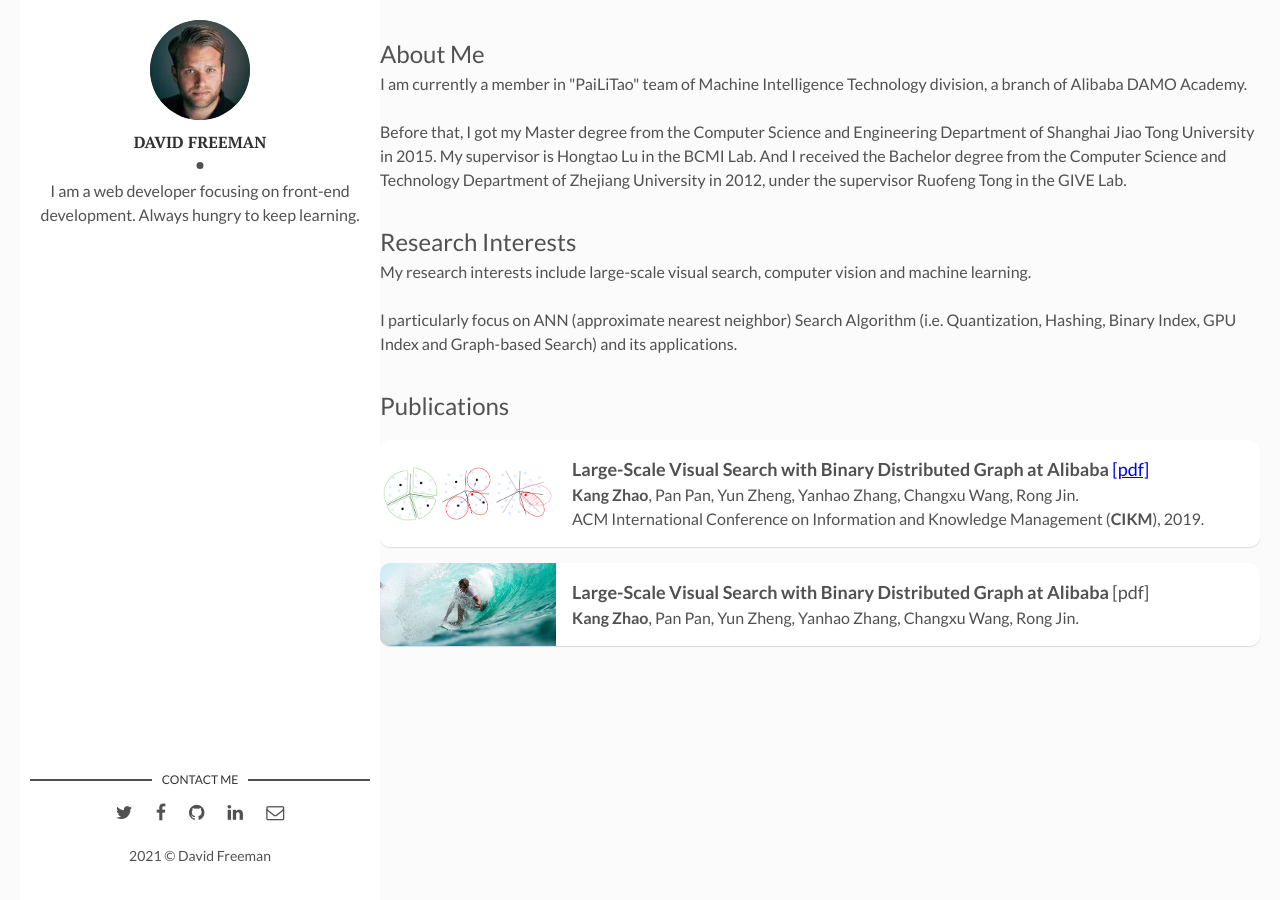
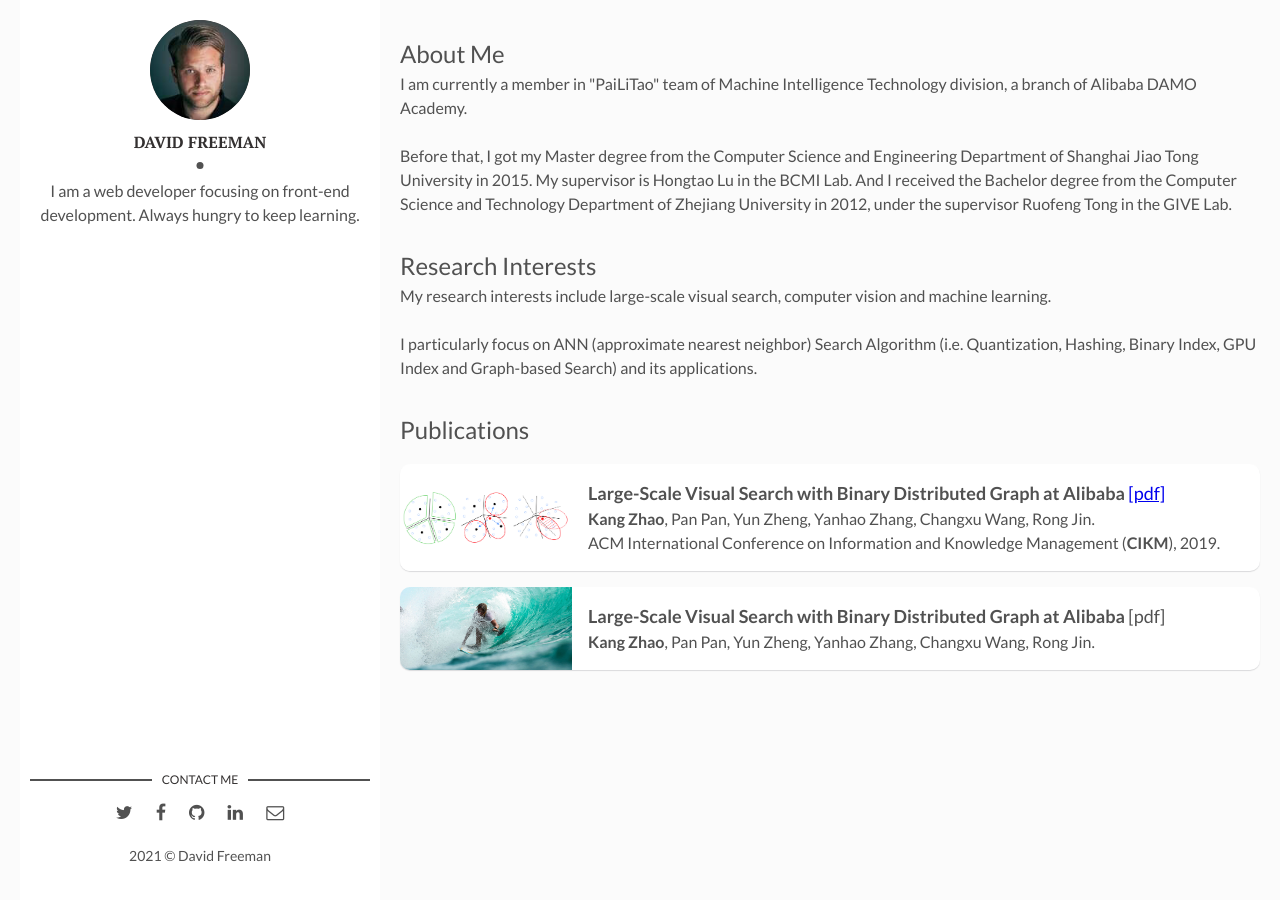
Before and after one commit to kangzhao2/kangzhao2.github.io, a Jekyll site: the page built from index.html, in a window 1280 px wide. Built offline with Jekyll 4.4.1, drawn with Linux system fonts in a browser that asks for light colours; the list of posts is cut into pages by our own code.

Commit message:
Update main.css

```diff
--- a/assets/css/main.css
+++ b/assets/css/main.css
@@ -1002,7 +1002,7 @@ table tfoot td {
 
 .content-box {
   padding: 20px;
-  padding-left: 380px;
+  padding-left: 400px;
   display: -webkit-box;
   display: -webkit-flex;
   display: -ms-flexbox;
```
